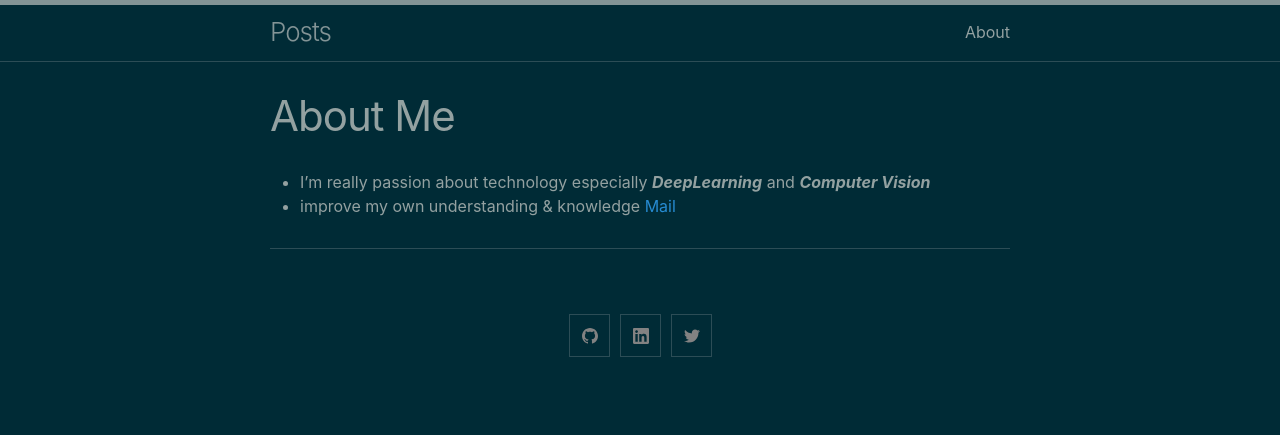
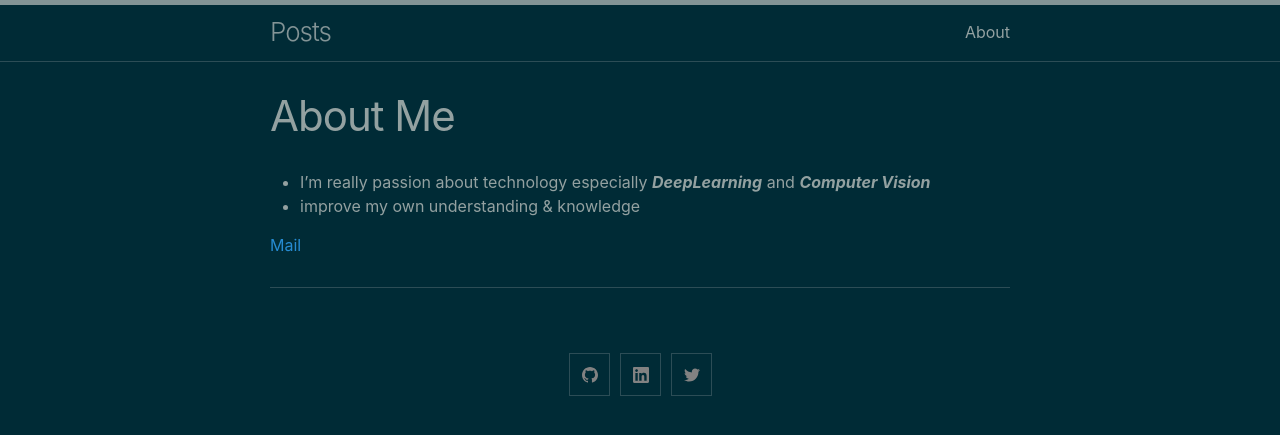
Before and after one commit to Sanjuvi/sanjeevi, a Jekyll site: the page built from about.md, in a window 1280 px wide. Shown: the top 435 px of the page. Built offline with Jekyll 4.4.1, drawn with Linux system fonts in a browser that asks for light colours.

```diff
--- a/about.md
+++ b/about.md
@@ -20,4 +20,5 @@ You can find the source code for Jekyll at GitHub:
 
 * I'm really passion about technology especially ***DeepLearning*** and ***Computer Vision***
 * improve my own understanding & knowledge
-[Mail](target="_blank" mailto:sanjeevimani567@gmail.com)
+
+[Mail](mailto:sanjeevimani567@gmail.com){:target="_blank"}
```
